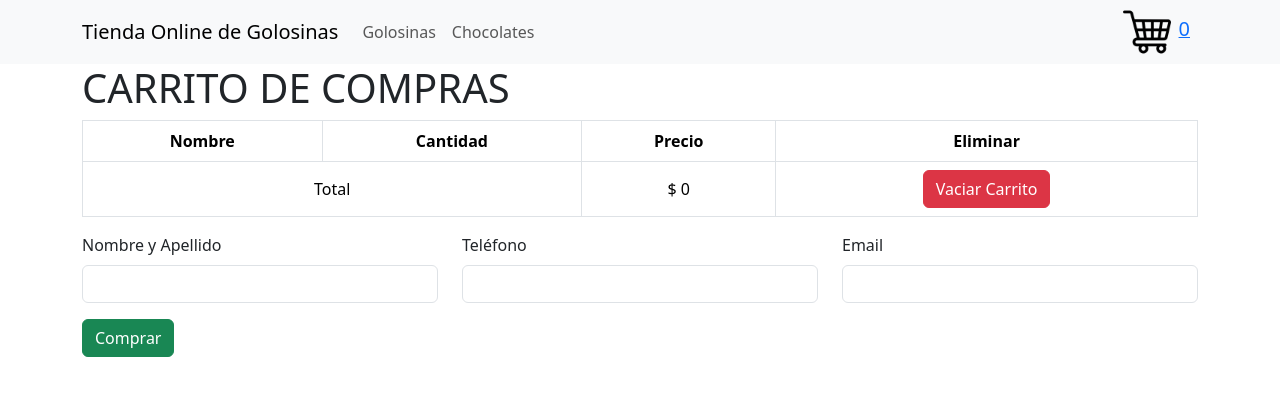
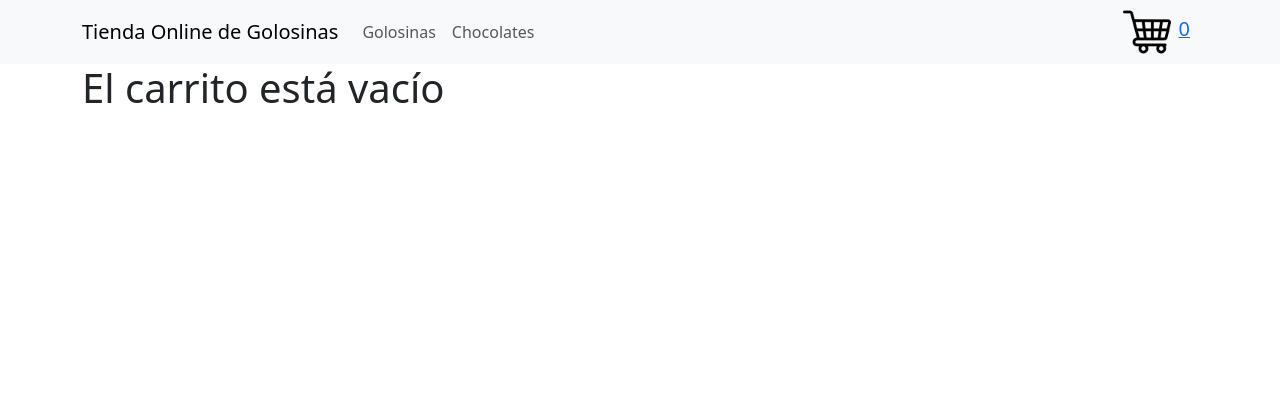
Before and after one commit to NicolasOrciuolo/curso-react, a React (Create React App) app: page /cart in a window 1280 px wide. Shown: the top 396 px of the page. Built offline with nearby package versions, Linux system fonts and the light colour scheme.

Commit message:
Se agrega validación del carrito vacío

```diff
--- a/src/components/Cart.jsx
+++ b/src/components/Cart.jsx
@@ -9,7 +9,6 @@ import { useState } from 'react';
 import { useContext } from 'react';
 import { ItemList } from './ItemList';
 import { getFirestore, addDoc, collection } from 'firebase/firestore'
-
 
 export const Cart = () => {
    const { items, removeItem, clear } = useContext(CartContext)
@@ -29,6 +28,9 @@ export const Cart = () => {
    }
 
    const sendOrder = () => {
+      if (formValues.name === "" || formValues.phone === "" || formValues.email === "") {
+         console.log("Completá el formulario")
+      } else {
          const order = {
             buyer: formValues,
             items: items,
@@ -50,7 +52,17 @@ export const Cart = () => {
             }
          })
       }
+   }
 
+   if (items.length === 0) {
+      return (
+         <>
+            <Container>
+               <h1>El carrito está vacío</h1>
+            </Container>
+         </>
+      )
+   } else {
       return (
          <>
             <Container>
@@ -86,7 +98,8 @@ export const Cart = () => {
                      </tr>
                   </tfoot>
                </Table>
-
+               <br></br>
+               <h2 class="fs-4">Completá el formulario para finalizar la compra</h2>
                <Form>
                   <Row className="mb-3">
                      <Form.Group as={Col} md="4">
@@ -126,3 +139,4 @@ export const Cart = () => {
          </>
       )
    }
+}
--- a/src/components/Item.jsx
+++ b/src/components/Item.jsx
@@ -11,6 +11,7 @@ export const Item = ({ product }) =>
          <Card.Img variant="top" src={product.img} style={{ height: '200px' }} />
          <Card.Body>
             <Card.Title style={{ textAlign: 'center' }}>{product.name}</Card.Title>
+            <Card.Body style={{ textAlign: 'center' }}>Precio: ${product.price}</Card.Body>
             <div style={{ display: 'flex', alignItems: 'center', justifyContent: 'center' }}>
                <Link to={`/item/${product.id}`}>
                   <Button variant="outline-info">Ver más</Button>
```
Lines whose indentation alone changed are shown as unchanged.
